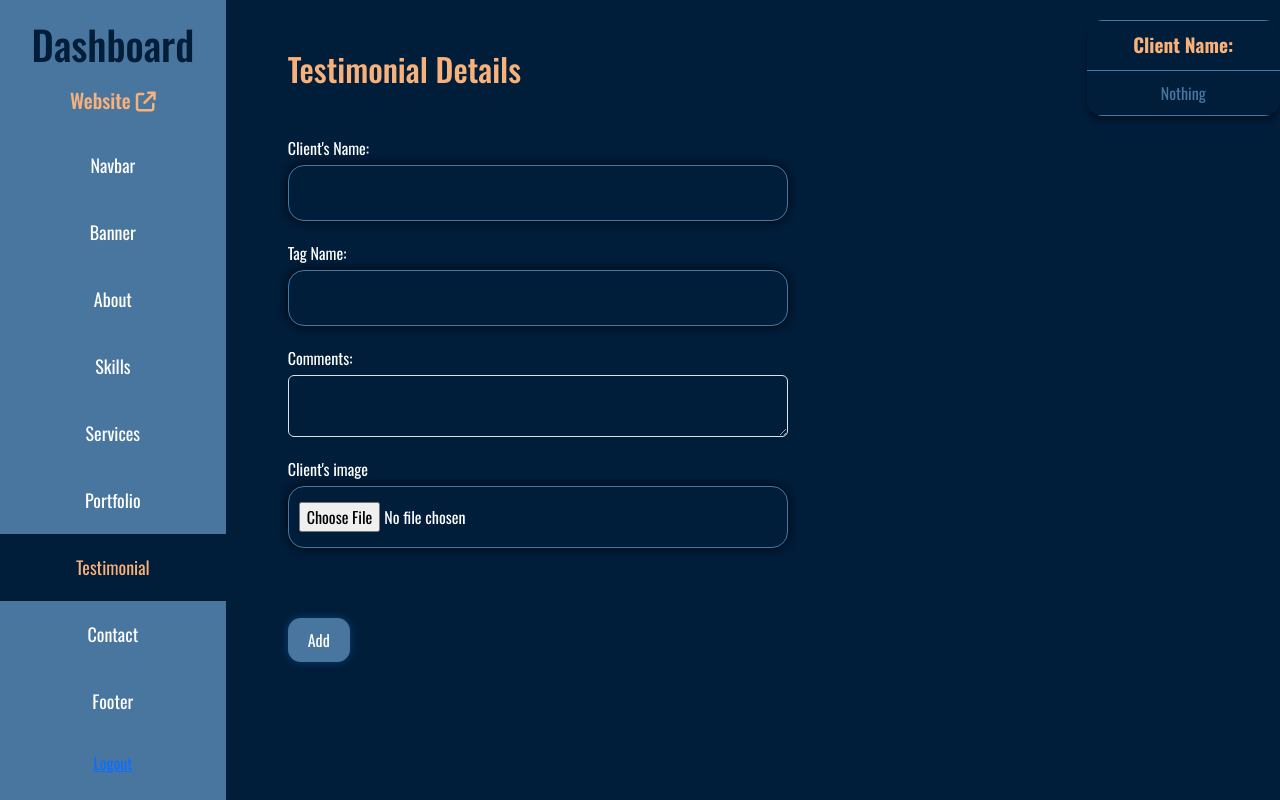
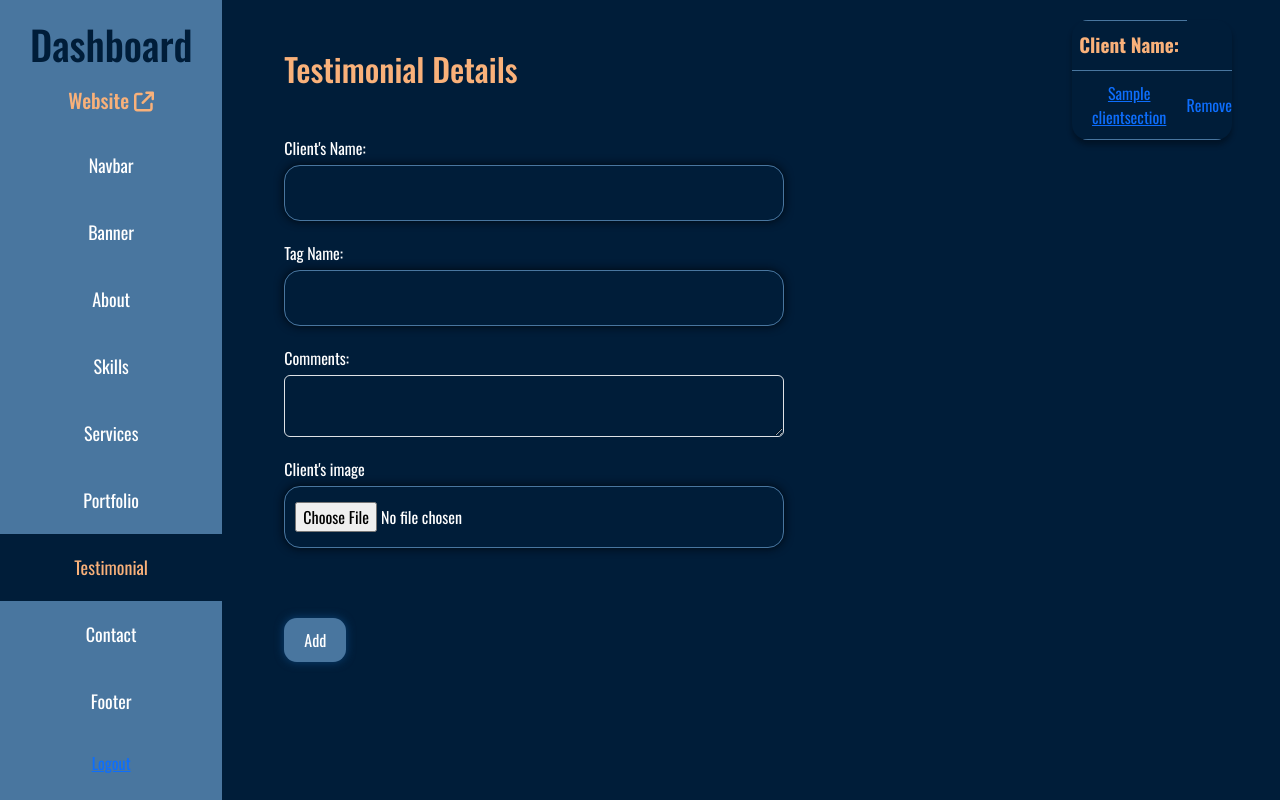
Before and after one commit to mdkawsardev/portfolio_with_django, a Django app: page /testimonial/ in a window 1280 px wide. Run offline with Django 5.2, Linux system fonts and the light colour scheme; a user stored in the database is signed in; tables that the repository leaves empty hold one stand-in row (values such as "Sample post"); some libraries are stand-ins or nearby versions.

Commit message:
Site is being updated

```diff
--- a/app/urls.py
+++ b/app/urls.py
@@ -23,6 +23,7 @@ urlpatterns = [
     path('delete/<int:pk>/', views.deleteItem, name='delete'),
     path('insert_updated_data/', views.insert_updated_data, name='insert_updated_data'),
     path('deletecontact/<int:pk>/', views.deleteContacts, name='deletecontact'),
+    path('delete_review/<int:pk>/', views.delete_review, name='delete_review'),
 ]
 
 if settings.DEBUG:
--- a/app/views.py
+++ b/app/views.py
@@ -123,7 +123,10 @@ def testimonial(request):
                 client_photo=client_image
             )
             messages.success(request, 'New client added')
-        return render(request, 'dashboard/testimonial.html')
+        context = {
+            'information': ClientSection.objects.all().order_by('-id')
+        }
+        return render(request, 'dashboard/testimonial.html', context)
 
 
 def contact(request):
@@ -192,3 +195,8 @@ def insert_updated_data(request):
         selected_data.update(self_tags=tag_name)
         messages.success(request, "Tag updated successfully!")
         return redirect('/banner')
+
+def delete_review(request, pk):
+    find = ClientSection.objects.filter(id=pk)
+    find.delete()
+    return redirect('/testimonial')
--- a/static/css/style.css
+++ b/static/css/style.css
@@ -2790,7 +2790,6 @@ td {
     }
 }
 /*                                      !Portfolio page                                  */
-
 .client_table {
     width: 300px;
 }
--- a/template/dashboard/testimonial.html
+++ b/template/dashboard/testimonial.html
@@ -69,14 +69,23 @@
             </form>
         </div>
     </div>
-    <div class="client_table">
-        <table class="w-100">
+    <div class="client_table pe-5">
+        <table class="w-100 ">
             <tr>
                 <th>Client Name:</th>
             </tr>
+            {% if information %}
+                {% for info in information %}
                     <tr>
-            <td>Nothing</td>
+                        <td><a href="">{{info.client_name}}</a></td>
+                        <td><a href="{% url 'delete_review' info.id %}" class="text-decoration-none">Remove</a></td>
                     </tr>
+                {% endfor %}
+            {% else %}
+                <tr>
+                    <td>No Reviews</td>
+                </tr>
+            {% endif %}
         </table>
     </div>
 </div>
```
Also changed, not shown: media/media/client3_bop8EPx.jpg (added). Lines whose indentation alone changed are shown as unchanged.
